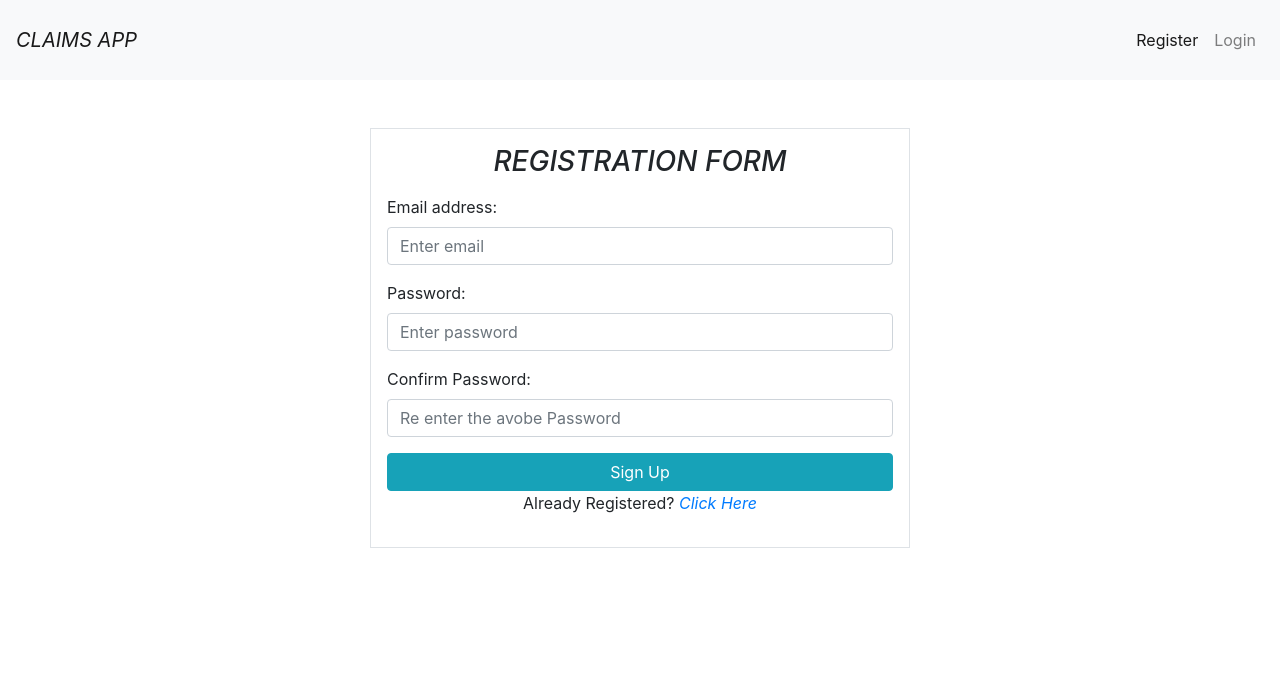
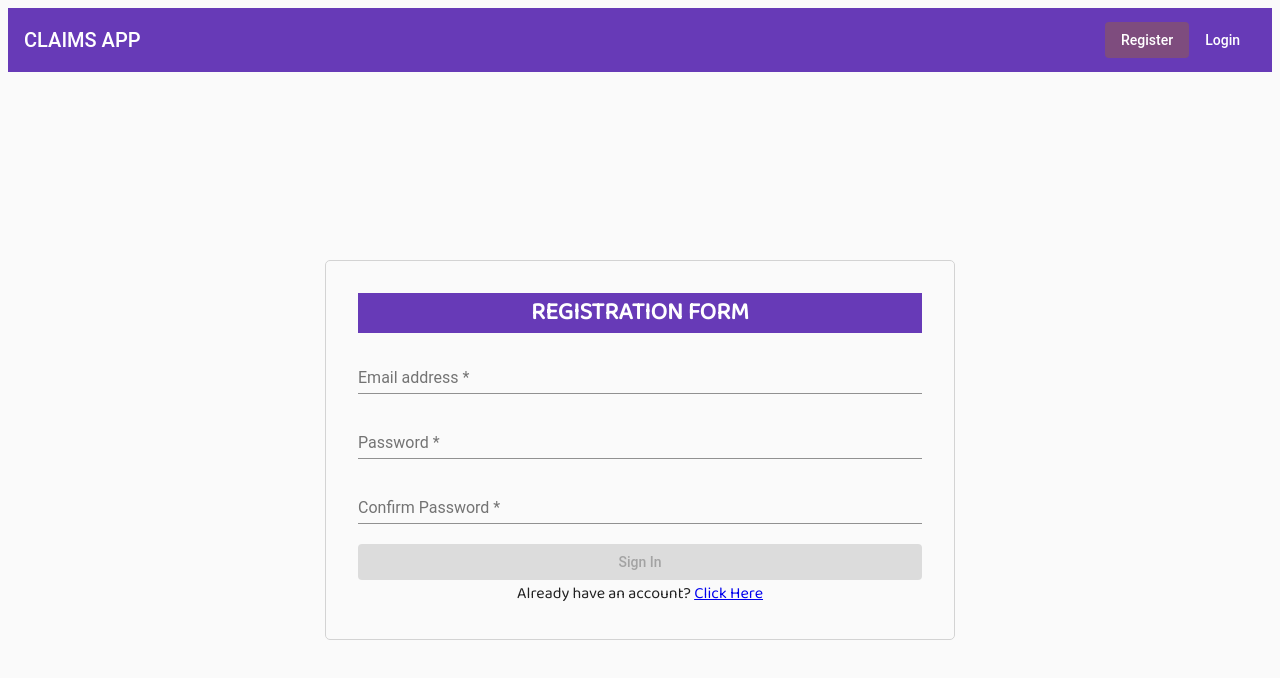
Before and after one commit to vaddiram/gittest, an Angular app: page /register in a window 1280 px wide. Shown: the top 678 px of the page. Built offline with nearby package versions, Linux system fonts and the light colour scheme.

Commit message:
registration form added

```diff
--- a/package.json
+++ b/package.json
@@ -14,10 +14,12 @@
   "private": true,
   "dependencies": {
     "@angular/animations": "~7.2.0",
+    "@angular/cdk": "^7.3.7",
     "@angular/common": "~7.2.0",
     "@angular/compiler": "~7.2.0",
     "@angular/core": "~7.2.0",
     "@angular/forms": "~7.2.0",
+    "@angular/material": "^7.3.7",
     "@angular/platform-browser": "~7.2.0",
     "@angular/platform-browser-dynamic": "~7.2.0",
     "@angular/router": "~7.2.0",
@@ -25,8 +27,10 @@
     "core-js": "^2.5.4",
     "cors": "^2.8.5",
     "express": "^4.17.1",
+    "install": "^0.13.0",
     "jsonwebtoken": "^8.5.1",
     "mysql": "^2.18.1",
+    "npm": "^6.14.3",
     "rxjs": "~6.3.3",
     "tslib": "^1.9.0",
     "zone.js": "~0.8.26"
--- a/src/app/app.component.html
+++ b/src/app/app.component.html
@@ -1,4 +1,4 @@
 <app-header></app-header>
-<main class="py-5">
+<main>
   <router-outlet></router-outlet>
 </main>
--- a/src/app/layout/header/header.component.css
+++ b/src/app/layout/header/header.component.css
@@ -1,3 +1,13 @@
 nav {
     height: 10vh;
 }
+
+.main-nav {
+    display: flex;
+    justify-content: space-between;
+}
+
+.active-nav-link {
+    color: #fff;
+    background-color: rgb(126, 76, 126)!important;
+}
--- a/src/app/layout/header/header.component.html
+++ b/src/app/layout/header/header.component.html
@@ -1,5 +1,5 @@
 <header>
-  <nav class="navbar navbar-expand-lg navbar-light bg-light">
+  <!-- <nav class="navbar navbar-expand-lg navbar-light bg-light">
     <a class="navbar-brand font-italic" href="#">CLAIMS APP</a>
     <button class="navbar-toggler" type="button" data-toggle="collapse" data-target="#mainNavBar" aria-controls="mainNavBar" aria-expanded="false" aria-label="Toggle navigation">
       <span class="navbar-toggler-icon"></span>
@@ -15,5 +15,12 @@
         </li>
       </ul>
     </div>
-  </nav>
+  </nav> -->
+  <mat-toolbar color="primary" class="main-nav">
+    <div>CLAIMS APP</div>
+    <div>
+      <a mat-button [routerLink]="'/register'" routerLinkActive="active-nav-link">Register</a>
+      <a mat-button [routerLink]="'/login'" routerLinkActive="active-nav-link">Login</a>
+    </div>
+ </mat-toolbar>
 </header>
--- a/src/app/user/login/login.component.html
+++ b/src/app/user/login/login.component.html
@@ -2,7 +2,7 @@
   <div class="row">
     <div class="col-md-3"></div>
     <div class="col-md-6">
-      <form class="border p-3">
+      <form class="border p-3" [formGroup]="loginForm" (ngSubmit)="onLoginFormSubmit()">
         <h3 class="text-center text-uppercase font-italic mb-3">Login Form</h3>
         <div class="form-group">
           <label for="email">Email address:</label>
--- a/src/app/user/login/login.component.ts
+++ b/src/app/user/login/login.component.ts
@@ -1,4 +1,5 @@
 import { Component, OnInit } from '@angular/core';
+import { FormGroup, FormControl, Validators } from '@angular/forms';
 
 @Component({
   selector: 'app-login',
@@ -6,10 +7,15 @@ import { Component, OnInit } from '@angular/core';
   styleUrls: ['./login.component.css']
 })
 export class LoginComponent implements OnInit {
+  public loginForm: FormGroup;
 
   constructor() { }
 
   ngOnInit() {
+    this.loginForm = new FormGroup({
+      email: new FormControl(null, [Validators.email, Validators.required]),
+      password: new FormControl(null, [Validators.required])
+    });
   }
 
 }
--- a/src/app/user/register/register.component.css
+++ b/src/app/user/register/register.component.css
@@ -0,0 +1,28 @@
+/* mat-grid-tile {
+    border: 1px solid red;
+} */
+
+mat-grid-tile form,
+mat-grid-tile form mat-form-field,
+mat-grid-tile form button { width: 100%; }
+
+mat-grid-tile form {
+    padding: 2rem;
+    border: 1px solid lightgray;
+    border-radius: 5px;
+}
+
+.formHeading {
+    margin: 0;
+    text-transform: uppercase;
+    text-align: center;
+    line-height: 2.5rem;
+    background-color: #673ab7;
+    color: #fff;
+    margin-bottom: 1rem;
+}
+
+.toggle-form-link p {
+    margin: 0;
+    text-align: center;
+}
--- a/src/app/user/register/register.component.html
+++ b/src/app/user/register/register.component.html
@@ -1,22 +1,66 @@
-<div class="container">
+<!-- <div class="container">
   <div class="row">
     <div class="col-md-3"></div>
     <div class="col-md-6">
-      <form class="border p-3">
+      <form class="border p-3" [formGroup]="signupForm" (ngSubmit)="onRegistrationFormSubmit()">
         <h3 class="text-center text-uppercase font-italic mb-3">Registration Form</h3>
         <div class="form-group">
           <label for="email">Email address:</label>
-          <input type="email" class="form-control" placeholder="Enter email" id="email">
+          <input
+            type="email"
+            class="form-control"
+            placeholder="Enter email"
+            id="email"
+            formControlName="email"
+          >
+          <div class="text-danger">
+            <span
+              *ngIf="signupForm.get('email').hasError('required') && signupForm.get('email').touched">
+                Email Required.
+            </span>
+          </div>
         </div>
         <div class="form-group">
           <label for="pwd">Password:</label>
-          <input type="password" class="form-control" placeholder="Enter password" id="password">
+          <input
+            type="password"
+            class="form-control"
+            placeholder="Enter password"
+            id="password"
+            formControlName="password"
+          >
+          <div class="text-danger">
+            <span
+              *ngIf="signupForm.get('password').hasError('required') && signupForm.get('password').touched">
+                Password Required.
+            </span>
+          </div>
         </div>
         <div class="form-group">
           <label for="pwd">Confirm Password:</label>
-          <input type="password" class="form-control" placeholder="Re enter the avobe Password" id="cpassword">
+          <input
+            type="password"
+            class="form-control"
+            placeholder="Re enter the avobe Password"
+            id="cpassword"
+            formControlName="cpassword"
+          >
+          <div class="text-danger">
+            <span
+              *ngIf="signupForm.get('cpassword').hasError('required') && signupForm.get('cpassword').touched">
+                Confirm Password Required.
+            </span>
+            <span
+              *ngIf="signupForm.errors?.misMatch">
+                Passwords does not match.
+            </span>
+          </div>
         </div>
-        <button type="submit" class="btn btn-info btn-block">Sign Up</button>
+        <button
+          type="submit"
+          class="btn btn-info btn-block"
+          [disabled]="signupForm.invalid"
+        >Sign Up</button>
         <div class="form-group">
           <p class="text-center">Already Registered? <a routerLink="/login" class="font-italic">Click Here</a></p>
         </div>
@@ -24,4 +68,66 @@
     </div>
     <div class="col-md-3"></div>
   </div>
-</div>
+</div> -->
+
+<mat-grid-list cols="4" gutterSize="5px" rowHeight="1:2">
+  <mat-grid-tile></mat-grid-tile>
+  <mat-grid-tile [colspan]="2">
+    <form [formGroup]="signupForm" (ngSubmit)="onRegistrationFormSubmit()">
+      <h2 class="formHeading">Registration Form</h2>
+
+      <!-- Email field -->
+      <mat-form-field>
+        <input
+          matInput
+          type="email"
+          placeholder="Email address"
+          formControlName="email"
+          [errorStateMatcher]="matcher"
+        >
+        <mat-error *ngIf="signupForm.get('email').hasError('required') && signupForm.get('email').touched">
+          Email is required
+        </mat-error>
+        <mat-error *ngIf="signupForm.get('email').hasError('email') && signupForm.get('email').touched">
+          Please enter a valid email address
+        </mat-error>
+      </mat-form-field>
+
+      <!-- Password field -->
+      <mat-form-field>
+        <input
+          matInput
+          type="password"
+          placeholder="Password"
+          formControlName="password"
+          [errorStateMatcher]="matcher"
+        >
+        <mat-error *ngIf="signupForm.get('password').hasError('required') && signupForm.get('password').touched">
+          Password is required
+        </mat-error>
+      </mat-form-field>
+
+      <!-- Confirm Password field -->
+      <mat-form-field>
+        <input
+          matInput
+          type="password"
+          placeholder="Confirm Password"
+          formControlName="cpassword"
+          [errorStateMatcher]="matcher"
+        >
+        <mat-error *ngIf="signupForm.get('cpassword').hasError('required') && signupForm.get('cpassword').touched">
+          Confirm password is required
+        </mat-error>
+      </mat-form-field>
+      <mat-error *ngIf="signupForm.errors?.misMatch">
+        Passwords does not match
+      </mat-error>
+      <button mat-flat-button type="submit" color="primary" [disabled]="!signupForm.valid"> Sign In</button>
+      <div class="toggle-form-link">
+        <p>Already have an account? <a routerLink="/login">Click Here</a></p>
+      </div>
+    </form>
+  </mat-grid-tile>
+  <mat-grid-tile></mat-grid-tile>
+</mat-grid-list>
--- a/src/app/user/register/register.component.ts
+++ b/src/app/user/register/register.component.ts
@@ -1,4 +1,5 @@
 import { Component, OnInit } from '@angular/core';
+import { FormGroup, FormControl, Validators, FormBuilder, AbstractControl } from '@angular/forms';
 
 @Component({
   selector: 'app-register',
@@ -6,10 +7,33 @@ import { Component, OnInit } from '@angular/core';
   styleUrls: ['./register.component.css']
 })
 export class RegisterComponent implements OnInit {
+  public signupForm: FormGroup;
 
-  constructor() { }
+  constructor(private fb: FormBuilder) { }
 
   ngOnInit() {
+    this.signupForm = this.fb.group({
+      email: ["", [Validators.email, Validators.required]],
+      password: ["", [Validators.required]],
+      cpassword: ["", [Validators.required]]
+    }, {validator: isPasswordsMatch});
+  }
+
+  onRegistrationFormSubmit() {
+    console.log(this.signupForm.value);
   }
 
 }
+
+function isPasswordsMatch(control: AbstractControl): {[key: string]: boolean} | null {
+  const password = control.get("password");
+  const confirmPassword = control.get("cpassword");
+
+  if(password.pristine || confirmPassword.pristine)
+    return null;
+
+  if(password && confirmPassword && password.value !== confirmPassword.value)
+    return { "misMatch": true }
+  else
+    return null;
+}
--- a/src/index.html
+++ b/src/index.html
@@ -8,17 +8,14 @@
   <meta name="viewport" content="width=device-width, initial-scale=1">
   <link rel="icon" type="image/x-icon" href="favicon.ico">
 
-  <!-- Bootstrap CSS -->
-  <link rel="stylesheet" href="https://stackpath.bootstrapcdn.com/bootstrap/4.4.1/css/bootstrap.min.css" integrity="sha384-Vkoo8x4CGsO3+Hhxv8T/Q5PaXtkKtu6ug5TOeNV6gBiFeWPGFN9MuhOf23Q9Ifjh" crossorigin="anonymous">
+  <!-- Material Icons -->
+  <link href = "https://fonts.googleapis.com/icon?family=Material+Icons" rel = "stylesheet">
+
+  <!-- Google Font -->
+  <link href="https://fonts.googleapis.com/css?family=Baloo+Da+2&display=swap" rel="stylesheet">
 </head>
-<body>
+<body class="mat-app-background">
   <app-root></app-root>
 
-  <!-- Optional JavaScript -->
-    <!-- jQuery first, then Popper.js, then Bootstrap JS -->
-    <script src="https://code.jquery.com/jquery-3.4.1.slim.min.js" integrity="sha384-J6qa4849blE2+poT4WnyKhv5vZF5SrPo0iEjwBvKU7imGFAV0wwj1yYfoRSJoZ+n" crossorigin="anonymous"></script>
-    <script src="https://cdn.jsdelivr.net/npm/popper.js@1.16.0/dist/umd/popper.min.js" integrity="sha384-Q6E9RHvbIyZFJoft+2mJbHaEWldlvI9IOYy5n3zV9zzTtmI3UksdQRVvoxMfooAo" crossorigin="anonymous"></script>
-    <script src="https://stackpath.bootstrapcdn.com/bootstrap/4.4.1/js/bootstrap.min.js" integrity="sha384-wfSDF2E50Y2D1uUdj0O3uMBJnjuUD4Ih7YwaYd1iqfktj0Uod8GCExl3Og8ifwB6" crossorigin="anonymous"></script>
-  </body>
 </body>
 </html>
--- a/src/styles.css
+++ b/src/styles.css
@@ -1,8 +1,12 @@
 /* You can add global styles to this file, and also import other style files */
+@import '@angular/material/prebuilt-themes/deeppurple-amber.css';
+
 * {
     box-sizing: border-box;
 }
 
-.view-height {
-    min-height: 85vh;
+body {
+    font-family: 'Baloo Da 2', cursive;
 }
+
+main { padding: 4rem 0; }
```
Also changed, not shown: src/app/app.module.ts (+22 -1 lines), 1 other file (tests, documents, lock files or other folders).
